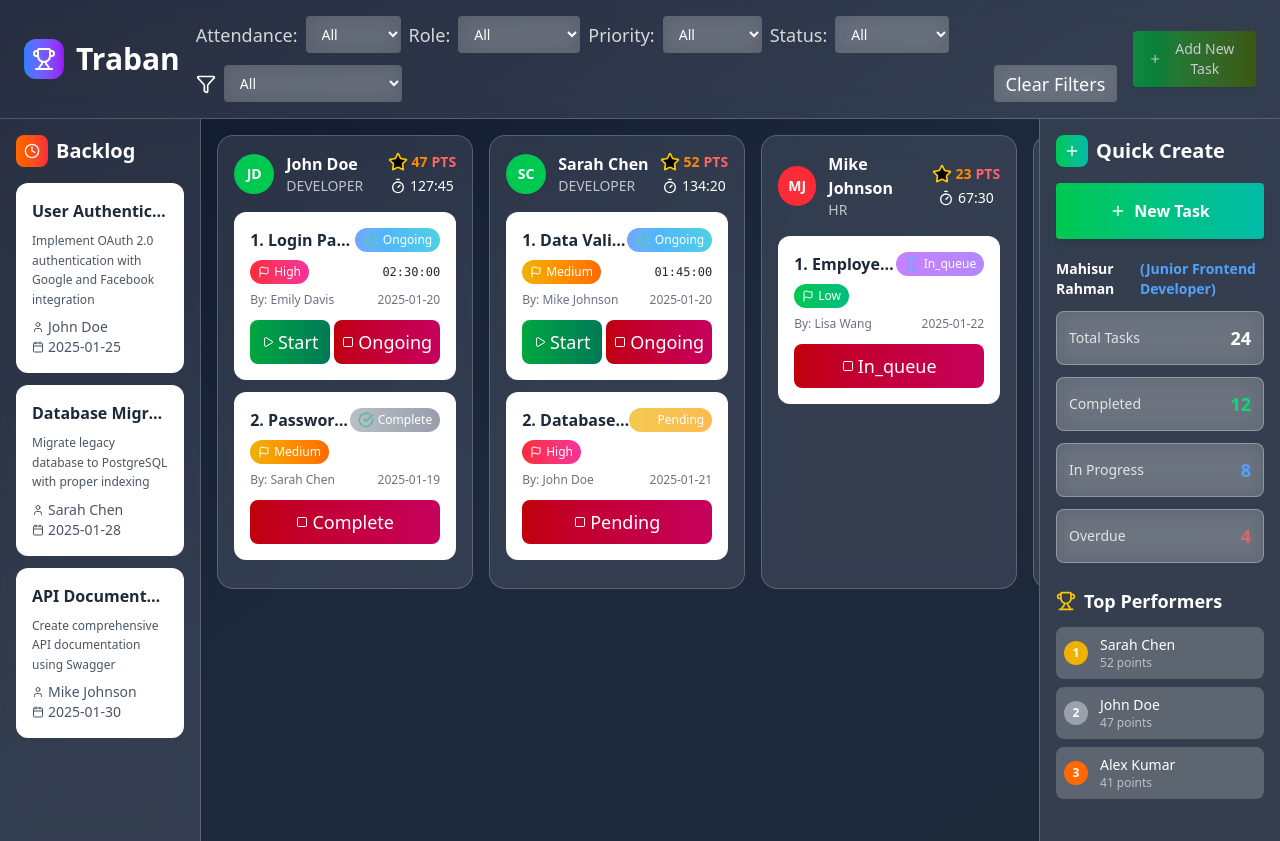
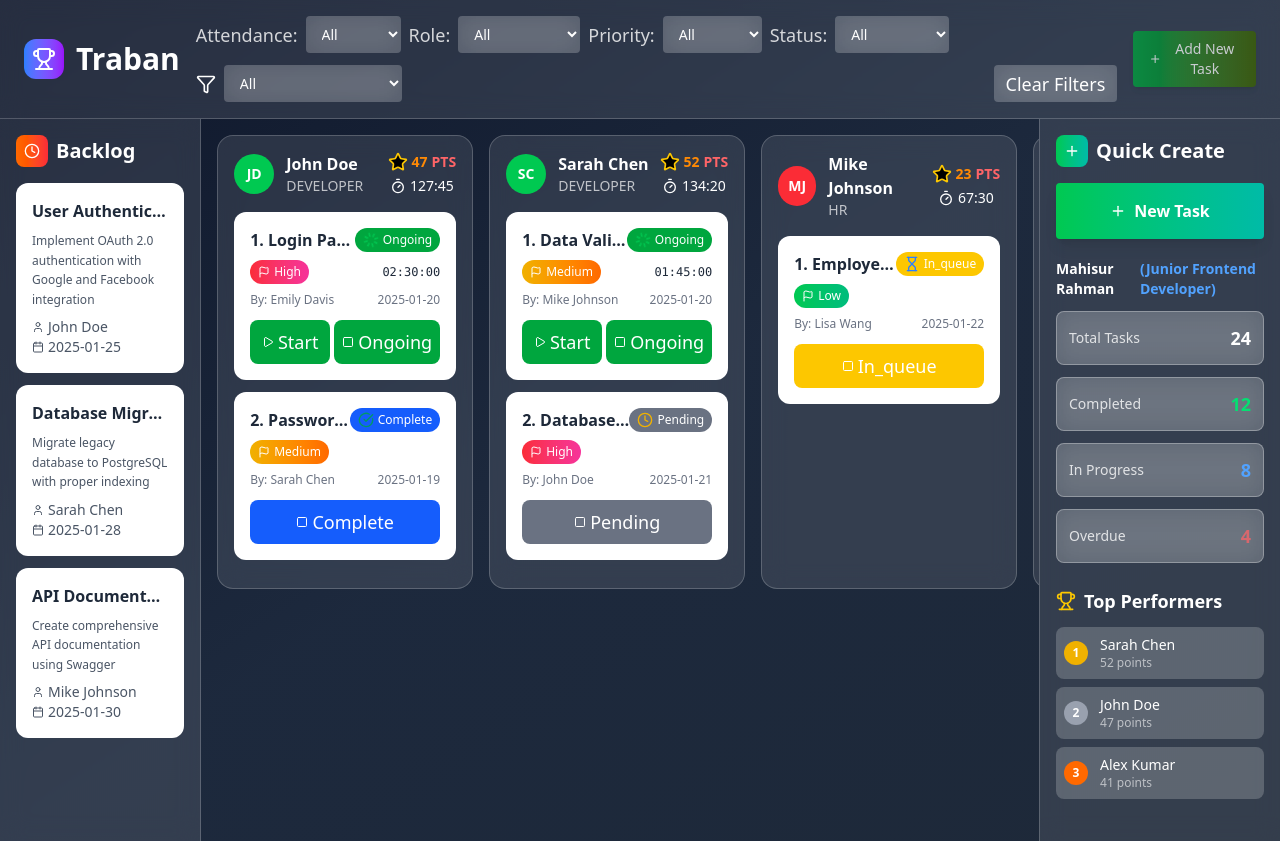
Before and after one commit to mahisurrahman/tms_dummy_frontend, a React (Vite) app: page / in a window 1280 px wide. Built offline with nearby package versions, Linux system fonts and the light colour scheme.

Commit message:
color coded complete

```diff
--- a/src/Global/Pages/KanbanBoardThree.jsx
+++ b/src/Global/Pages/KanbanBoardThree.jsx
@@ -412,16 +412,19 @@ function KanbanBoardThree() {
 
   const getStatusColor = (status) => {
     switch ((status || "").toLowerCase()) {
+      case "review":
+        return "bg-orange-500";
+      case "ongoing":
+        return "bg-green-600";
+      case "in_queue":
+        return "bg-yellow-400";
+      case "pending":
+        return "bg-gray-500";
+      case "complete":
       case "completed":
-        return "from-green-500 to-emerald-600";
-      case "ongoing":
-        return "from-blue-500 to-cyan-500";
-      case "pending":
-        return "from-yellow-500 to-amber-500";
-      case "in_queue":
-        return "from-purple-500 to-violet-500";
+        return "bg-blue-600";
       default:
-        return "from-gray-400 to-gray-500";
+        return "bg-gray-400";
     }
   };
 
@@ -467,7 +470,7 @@ function KanbanBoardThree() {
         )}
         {!isBacklog && (
           <span
-            className={`inline-flex items-center px-2 py-1 rounded-full animate-pulse text-xs font-medium bg-gradient-to-r ${getStatusColor(
+            className={`inline-flex items-center px-2 py-1 rounded-full text-xs font-medium ${getStatusColor(
               (task.status || "").toString()
             )} text-white`}
           >
@@ -523,7 +526,7 @@ function KanbanBoardThree() {
                       e.stopPropagation();
                       startTimer(userId, task.id);
                     }}
-                    className="flex-1 bg-gradient-to-r from-green-600 to-emerald-700 text-white text-lg py-2 px-2 rounded-lg hover:from-green-600 hover:to-emerald-600 transition-all flex items-center justify-center"
+                    className="flex-1 bg-green-600 text-white text-lg py-2 px-2 rounded-lg hover:bg-green-700 transition-all flex items-center justify-center"
                   >
                     <Play className="w-3 h-3 mr-1" />
                     Start
@@ -534,7 +537,7 @@ function KanbanBoardThree() {
                       e.stopPropagation();
                       pauseTimer(userId, task.id);
                     }}
-                    className="flex-1 bg-gradient-to-r from-yellow-600 to-amber-700 text-white text-lg py-2 px-2 rounded-lg hover:from-yellow-600 hover:to-amber-600 transition-all flex items-center justify-center"
+                    className="flex-1 bg-green-600 text-white text-lg py-2 px-2 rounded-lg hover:bg-green-700 transition-all flex items-center justify-center"
                   >
                     <Pause className="w-3 h-3 mr-1" />
                     Pause
@@ -548,7 +551,17 @@ function KanbanBoardThree() {
                 e.stopPropagation();
                 openStatusModal(userId, task);
               }}
-              className="flex-1 bg-gradient-to-r from-red-700 to-pink-700 text-white text-lg py-2 px-2 rounded-lg hover:from-red-600 hover:to-pink-600 transition-all flex items-center justify-center"
+              className={`flex-1 text-white text-lg py-2 px-2 rounded-lg transition-all flex items-center justify-center ${
+                task.status === TaskStatus.REVIEW
+                  ? "bg-orange-500 hover:bg-orange-600"
+                  : task.status === TaskStatus.ONGOING
+                  ? "bg-green-600 hover:bg-green-700"
+                  : task.status === TaskStatus.IN_QUEUE
+                  ? "bg-yellow-400 hover:bg-yellow-500 text-black"
+                  : task.status === TaskStatus.PENDING
+                  ? "bg-gray-500 hover:bg-gray-600"
+                  : "bg-blue-600 hover:bg-blue-700"
+              }`}
             >
               <Square className="w-3 h-3 mr-1" />
               <span className="capitalize">
@@ -805,6 +818,69 @@ function KanbanBoardThree() {
     </div>
   );
 
+  const TaskListForUser = ({ tasks, userId }) => {
+    const nodesRef = React.useRef(new Map());
+    const positionsRef = React.useRef(new Map());
+
+    React.useLayoutEffect(() => {
+      const prev = positionsRef.current || new Map();
+      const current = new Map();
+      nodesRef.current.forEach((node, key) => {
+        if (!node) return;
+        current.set(key, node.getBoundingClientRect());
+      });
+      nodesRef.current.forEach((node, key) => {
+        if (!node) return;
+        const p = prev.get(key);
+        const c = current.get(key);
+        if (p && c) {
+          const dx = p.left - c.left;
+          const dy = p.top - c.top;
+          if (dx !== 0 || dy !== 0) {
+            node.style.transform = `translate(${dx}px, ${dy}px)`;
+            node.style.transition = 'transform 0s';
+            requestAnimationFrame(() => {
+              node.style.transition = 'transform 300ms ease';
+              node.style.transform = '';
+            });
+          }
+        }
+      });
+      positionsRef.current = current;
+    });
+
+    const sorted = (tasks || [])
+      .slice()
+      .sort((a, b) => {
+        const sa = statusSortOrder[a.status] ?? 99;
+        const sb = statusSortOrder[b.status] ?? 99;
+        if (sa !== sb) return sa - sb;
+        return (a.assignedDate || '').localeCompare(b.assignedDate || '');
+      });
+
+    return (
+      <div className="space-y-2 md:space-y-3 max-h-64 md:max-h-96 overflow-y-auto">
+        {sorted.map((task, index) => (
+          <div
+            key={task.id}
+            ref={(el) => {
+              if (el) nodesRef.current.set(task.id, el);
+              else nodesRef.current.delete(task.id);
+            }}
+          >
+            <TaskCard index={index + 1} task={task} userId={userId} />
+          </div>
+        ))}
+        {sorted.length === 0 && (
+          <div className="text-center py-4 md:py-8 text-white/50">
+            <Circle className="w-8 h-8 md:w-12 md:h-12 mx-auto mb-1 md:mb-2" />
+            <p className="text-xs md:text-sm">No tasks assigned</p>
+          </div>
+        )}
+      </div>
+    );
+  };
+
   return (
     <div className="min-h-screen bg-gradient-to-br from-slate-900 via-slate-800 to-gray-800 ">
       {/* Header */}
@@ -986,26 +1062,7 @@ function KanbanBoardThree() {
                 </div>
 
                 {/* User Tasks */}
-                <div className="space-y-2 md:space-y-3 max-h-64 md:max-h-96 overflow-y-auto">
-                  {(userTasks[user.id] || [])
-                    .slice()
-                    .sort((a, b) => {
-                      const sa = statusSortOrder[a.status] ?? 99;
-                      const sb = statusSortOrder[b.status] ?? 99;
-                      if (sa !== sb) return sa - sb;
-                      return (a.assignedDate || "").localeCompare(b.assignedDate || "");
-                    })
-                    .map((task, index) => (
-                      <TaskCard index={index + 1} key={task.id} task={task} userId={user.id} />
-                    ))}
-
-                  {(!userTasks[user.id] || userTasks[user.id].length === 0) && (
-                    <div className="text-center py-4 md:py-8 text-white/50">
-                      <Circle className="w-8 h-8 md:w-12 md:h-12 mx-auto mb-1 md:mb-2" />
-                      <p className="text-xs md:text-sm">No tasks assigned</p>
-                    </div>
-                  )}
-                </div>
+                <TaskListForUser tasks={userTasks[user.id]} userId={user.id} />
               </div>
             ))}
           </div>
```
